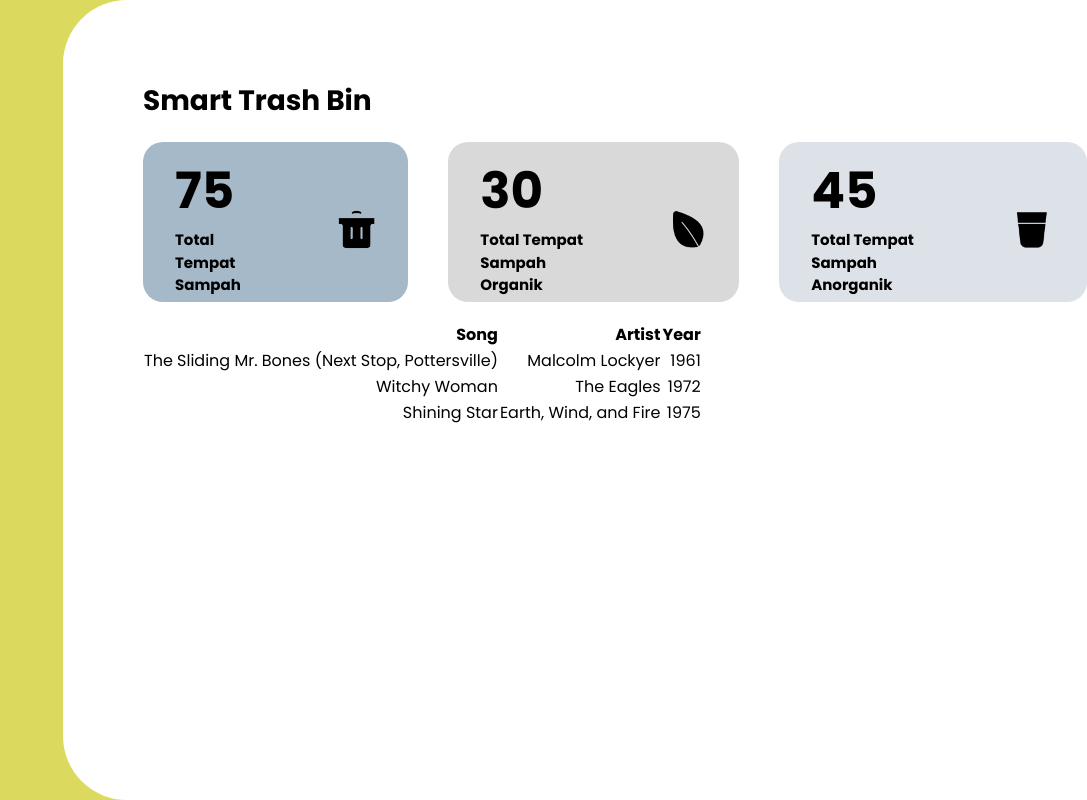
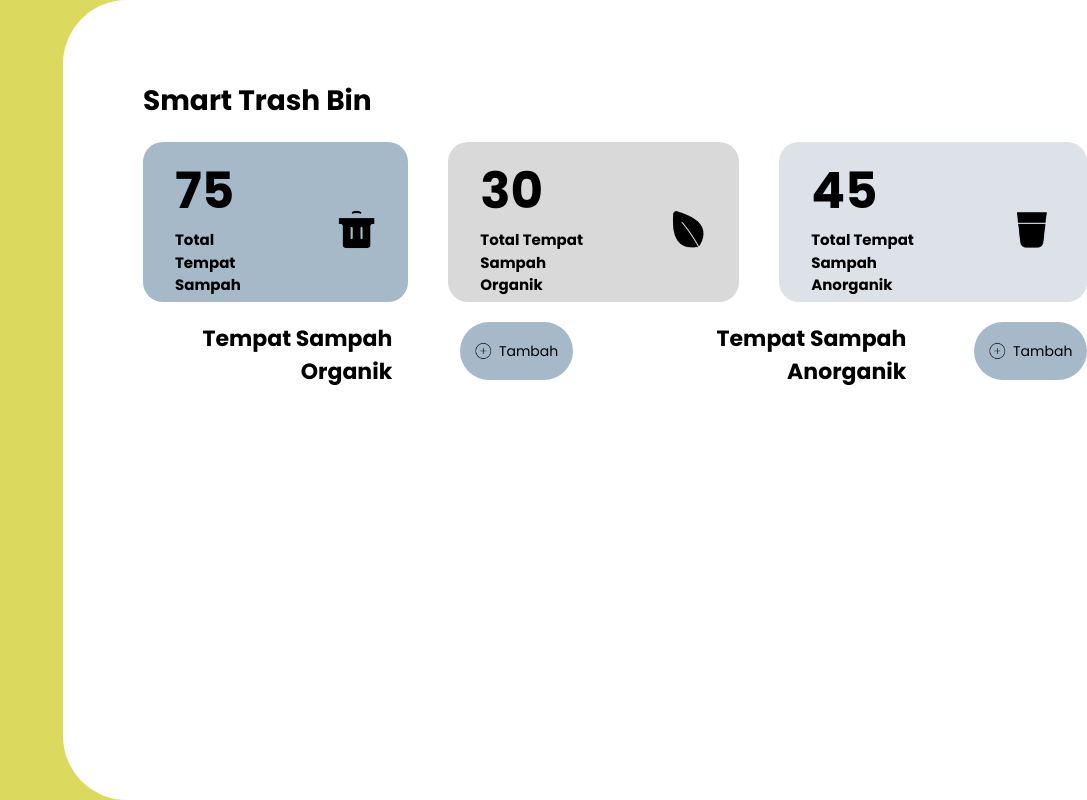
Before and after one commit to carissarianda/lasti-prototype-k2-g2, a Next.js app: page /tempat-sampah in a window 1280 px wide. Shown: the whole page, without its empty margins (193-1280 px from the left). Built offline with nearby package versions, Linux system fonts and the light colour scheme.

Commit message:
Update page.tsx

```diff
--- a/app/tempat-sampah/page.tsx
+++ b/app/tempat-sampah/page.tsx
@@ -1,4 +1,5 @@
 import Image from 'next/image';
+import table from 'next/table';
 
 export default function TempatSampah() {
     return (
@@ -90,32 +91,19 @@ export default function TempatSampah() {
                 </div>
 
                 <div className="ml-20 mt-5 flex flex-justify-between gap-10">
-                <table className="table-auto">
-                      <thead>
-                        <tr>
-                          <th>Song</th>
-                          <th>Artist</th>
-                          <th>Year</th>
-                        </tr>
-                      </thead>
-                      <tbody>
-                        <tr>
-                          <td>The Sliding Mr. Bones (Next Stop, Pottersville)</td>
-                          <td>Malcolm Lockyer</td>
-                          <td>1961</td>
-                        </tr>
-                        <tr>
-                          <td>Witchy Woman</td>
-                          <td>The Eagles</td>
-                          <td>1972</td>
-                        </tr>
-                        <tr>
-                          <td>Shining Star</td>
-                          <td>Earth, Wind, and Fire</td>
-                          <td>1975</td>
-                        </tr>
-                      </tbody>
-                    </table>
+                <p className="text-black flex font-semibold text-[22px]">
+                    Tempat Sampah Organik
+                  </p>
+                  <button type="button" className="ml-7 flex items-center justify-center text-black bg-[#A5B9C8] hover:bg-[#8195A] focus:outline-none focus:ring-4 focus:ring-[#8195A] font-medium rounded-full text-sm px-5 py-2.5 text-center mb-2 dark:bg-[#8195A] dark:hover:bg-[#8195A] dark:focus:ring-[#8195A]">
+                  <img src="/tambah.png" aria-hidden="true" alt="Icon" className="w-5 h-5 mr-1" />Tambah
+                  </button>
+                  <p className=" ml-5 text-black flex font-semibold text-[22px]">
+                    Tempat Sampah Anorganik
+                  </p>
+                  <button type="button" className="ml-7 flex items-center justify-center text-black bg-[#A5B9C8] hover:bg-[#8195A] focus:outline-none focus:ring-4 focus:ring-[#8195A] font-medium rounded-full text-sm px-5 py-2.5 text-center mb-2 dark:bg-[#8195A] dark:hover:bg-[#8195A] dark:focus:ring-[#8195A]">
+                  <img src="/tambah.png" aria-hidden="true" alt="Icon" className="w-5 h-5 mr-1" />Tambah
+                  </button>
+
                 </div>
 
                 </div>
```
